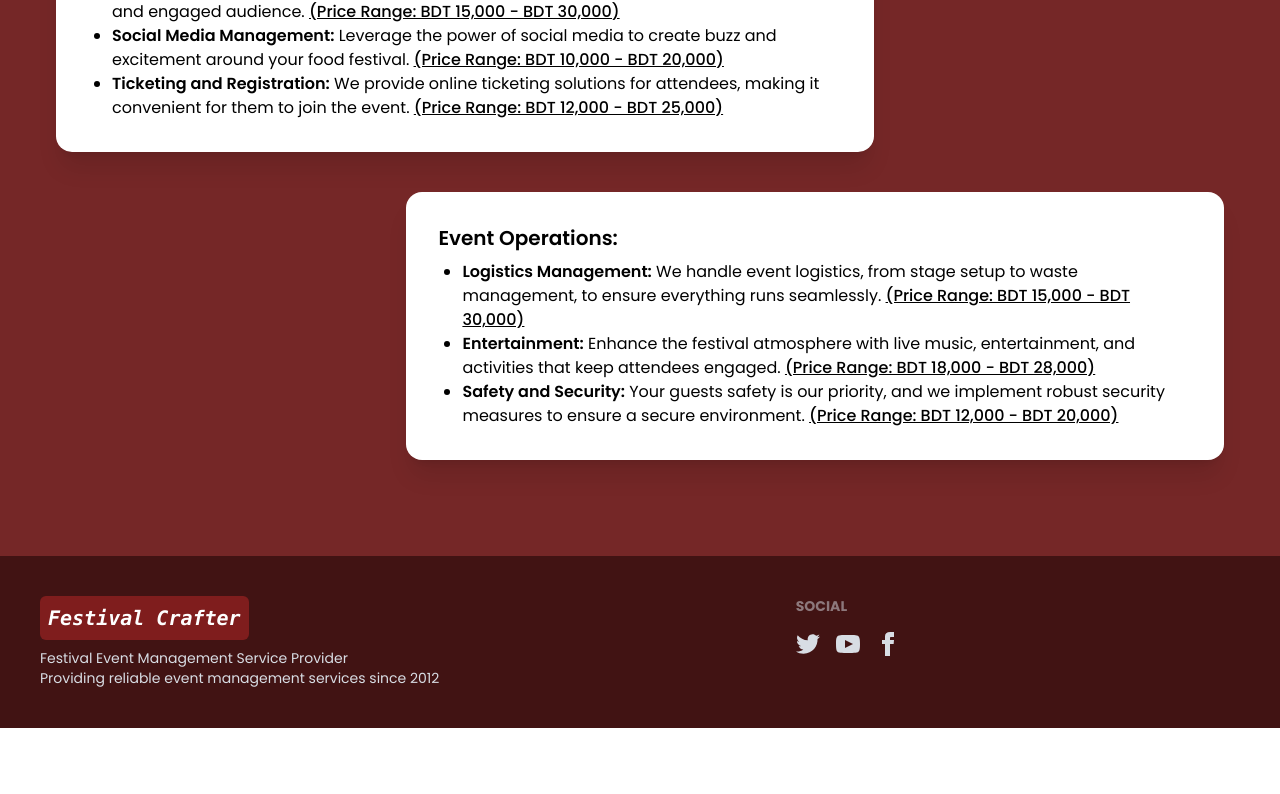
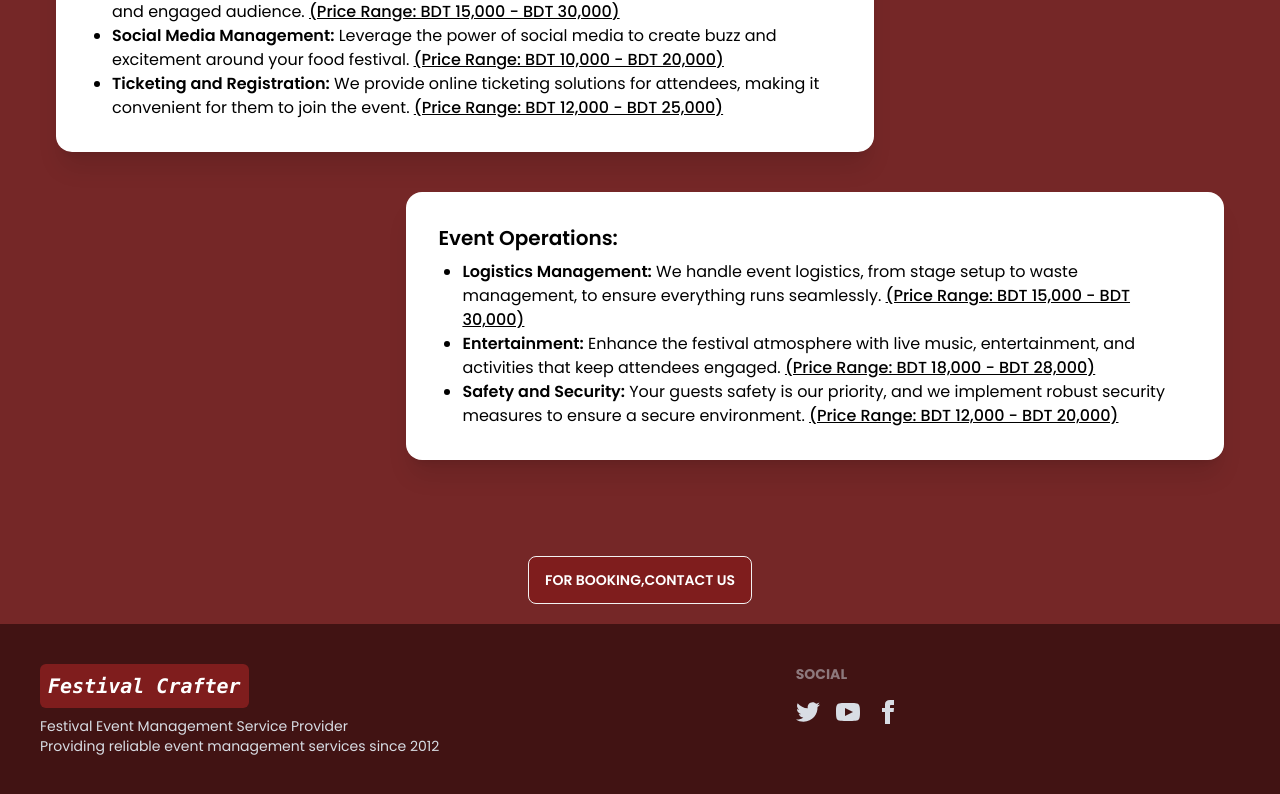
Before and after one commit to Fariha1865/Festival-Crafter-with-React, a React (Vite) app: page /serviceDetails/1 in a window 1280 px wide. Shown: the part 1624-2418 px from the top of the page. Before the commit the page ends 2352 px from the top, so only its background shows below. Built offline with nearby package versions, Linux system fonts and the light colour scheme; no server answers; sample sign-in values are in the browser's storage.

Commit message:
contact us button added in each service details page

```diff
--- a/src/Pages/ServiceDetails/ServicesById/Art_Music.jsx
+++ b/src/Pages/ServiceDetails/ServicesById/Art_Music.jsx
@@ -2,6 +2,7 @@ import { useEffect } from 'react';
 import AOS from 'aos';
 import 'aos/dist/aos.css';
 import art from "../../../assets/art.gif"
+import { Link } from 'react-router-dom';
 
 const Art_MusicFestival = () => {
     useEffect(() => {
@@ -78,6 +79,9 @@ const Art_MusicFestival = () => {
                     </div>
                 </div>
             </div>
+            <div className="flex justify-center mb-5">
+                <Link to="/contact"><button className="btn bg-red-900 hover:bg-red-700 text-white">For Booking,Contact Us</button></Link>
+            </div>
         </div>
     );
 };
--- a/src/Pages/ServiceDetails/ServicesById/Food.jsx
+++ b/src/Pages/ServiceDetails/ServicesById/Food.jsx
@@ -1,6 +1,7 @@
 import { useEffect } from 'react';
 import AOS from 'aos';
 import 'aos/dist/aos.css';
+import { Link } from 'react-router-dom';
 
 const FoodFestival = () => {
     useEffect(() => {
@@ -82,6 +83,9 @@ const FoodFestival = () => {
                     </div>
                 </div>
             </div>
+            <div className="flex justify-center mb-5">
+                <Link to="/contact"><button className="btn bg-red-900 hover:bg-red-700 text-white">For Booking,Contact Us</button></Link>
+            </div>
         </div>
     );
 };
--- a/src/Pages/ServiceDetails/ServicesById/Fruit.jsx
+++ b/src/Pages/ServiceDetails/ServicesById/Fruit.jsx
@@ -1,6 +1,7 @@
 import AOS from 'aos';
 import 'aos/dist/aos.css';
 import { useEffect } from 'react';
+import { Link } from 'react-router-dom';
 
 const FruitFestival = () => {
 
@@ -83,6 +84,9 @@ const FruitFestival = () => {
                     </div>
                 </div>
             </div>
+            <div className="flex justify-center mb-5">
+                <Link to="/contact"><button className="btn bg-red-900 hover:bg-red-700 text-white">For Booking,Contact Us</button></Link>
+            </div>
         </div>
     );
 };
--- a/src/Pages/ServiceDetails/ServicesById/Literature.jsx
+++ b/src/Pages/ServiceDetails/ServicesById/Literature.jsx
@@ -1,6 +1,7 @@
 import { useEffect } from 'react';
 import AOS from 'aos';
 import 'aos/dist/aos.css';
+import { Link } from 'react-router-dom';
 
 const LiteratureBookFestival = () => {
     useEffect(() => {
@@ -109,6 +110,9 @@ const LiteratureBookFestival = () => {
 
                 </div>
             </div>
+            <div className="flex justify-center mb-5">
+                <Link to="/contact"><button className="btn bg-red-900 hover:bg-red-700 text-white">For Booking,Contact Us</button></Link>
+            </div>
         </div>
     );
 };
--- a/src/Pages/ServiceDetails/ServicesById/Tech.jsx
+++ b/src/Pages/ServiceDetails/ServicesById/Tech.jsx
@@ -1,6 +1,7 @@
 import { useEffect } from 'react';
 import AOS from 'aos';
 import 'aos/dist/aos.css';
+import { Link } from 'react-router-dom';
 
 const TechFestival = () => {
     useEffect(() => {
@@ -90,6 +91,9 @@ const TechFestival = () => {
 
                 </div>
             </div>
+            <div className="flex justify-center mb-5">
+                <Link to="/contact"><button className="btn bg-red-900 hover:bg-red-700 text-white">For Booking,Contact Us</button></Link>
+            </div>
         </div>
     );
 };
--- a/src/Pages/ServiceDetails/ServicesById/Winter.jsx
+++ b/src/Pages/ServiceDetails/ServicesById/Winter.jsx
@@ -1,6 +1,7 @@
 import AOS from 'aos';
 import 'aos/dist/aos.css';
 import { useEffect } from 'react';
+import { Link } from 'react-router-dom';
 
 const WinterFestival = () => {
 
@@ -83,6 +84,9 @@ const WinterFestival = () => {
                     </div>
                 </div>
             </div>
+            <div className="flex justify-center mb-5">
+                <Link to="/contact"><button className="btn bg-red-900 hover:bg-red-700 text-white">For Booking,Contact Us</button></Link>
+            </div>
         </div>
     );
 };
```
